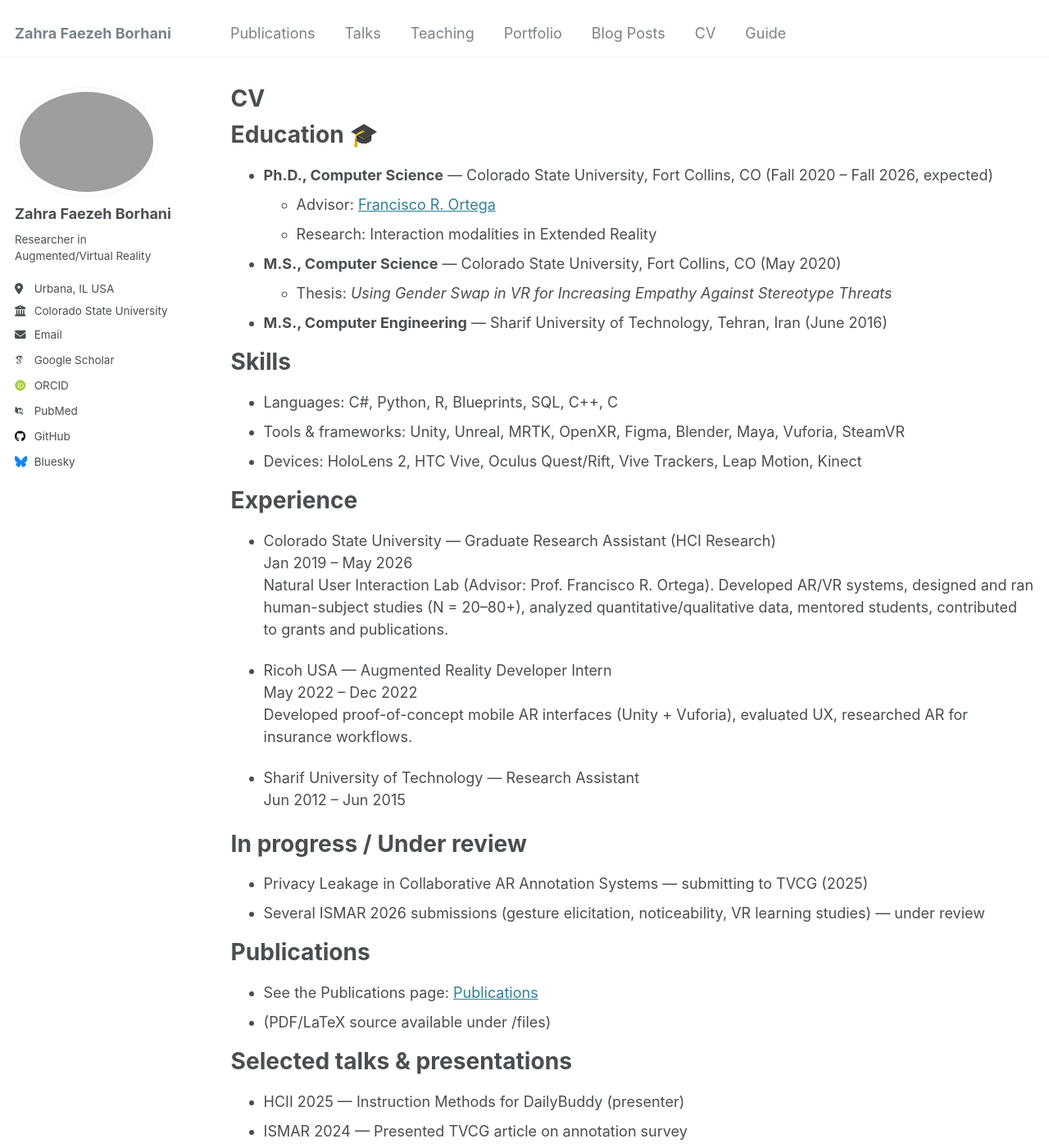
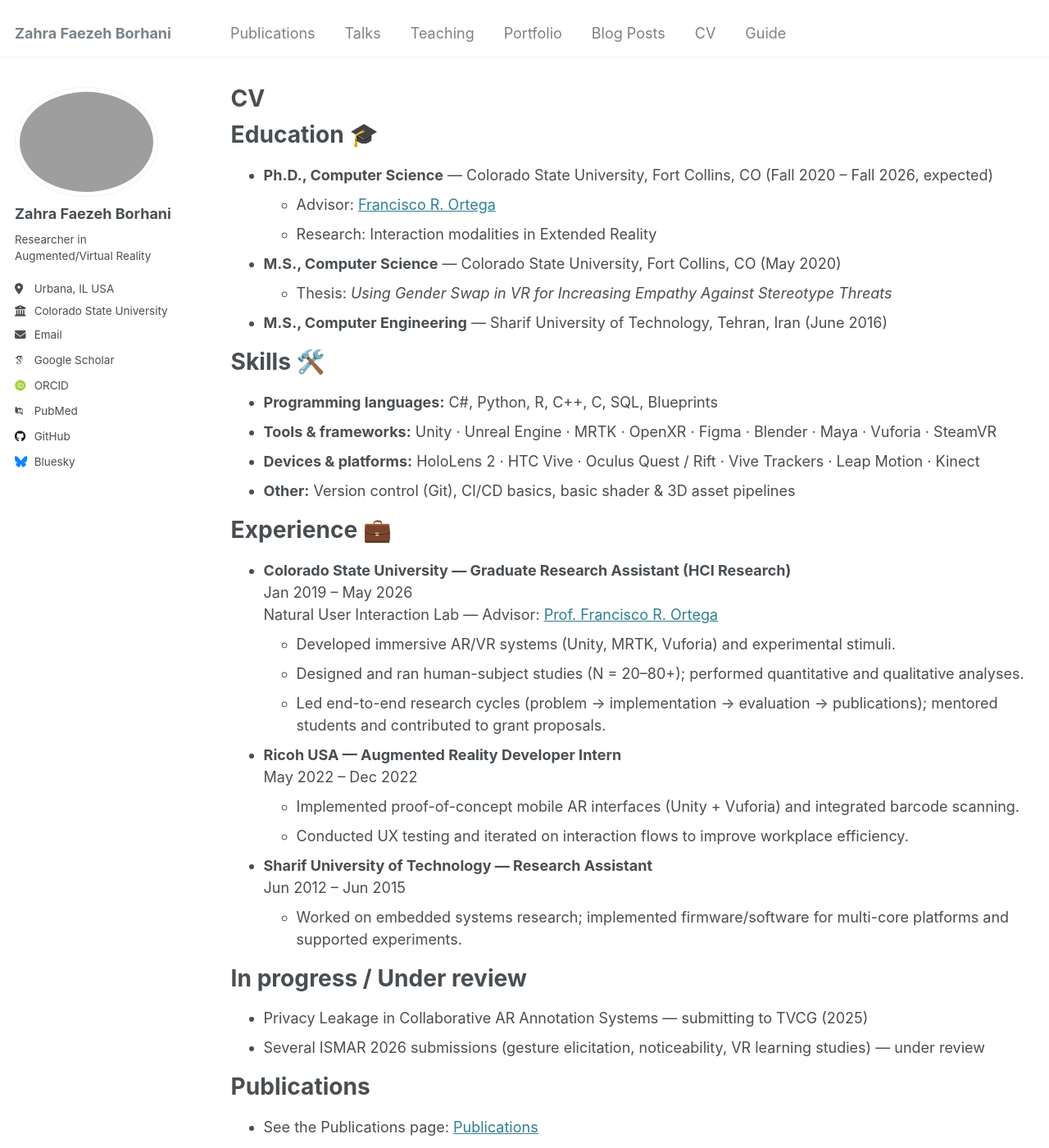
Before and after one commit to faezehborhani/faezehborhani.github.io, a Jekyll site: the page built from _pages/cv.md, in a window 1280 px wide and 1400 px high. Shown: the whole window at 82% size. Built offline with Jekyll 4.4.1, drawn with Linux system fonts in a browser that asks for light colours; some web fonts are replaced.

Commit message:
changes4

```diff
--- a/_pages/cv.md
+++ b/_pages/cv.md
@@ -21,24 +21,32 @@ Education 🎓
 
 - **M.S., Computer Engineering** — Sharif University of Technology, Tehran, Iran (June 2016)
 
-Skills
+Skills 🛠️
 ======
-- Languages: C#, Python, R, Blueprints, SQL, C++, C
-- Tools & frameworks: Unity, Unreal, MRTK, OpenXR, Figma, Blender, Maya, Vuforia, SteamVR
-- Devices: HoloLens 2, HTC Vive, Oculus Quest/Rift, Vive Trackers, Leap Motion, Kinect
+- **Programming languages:** C#, Python, R, C++, C, SQL, Blueprints
+- **Tools & frameworks:** Unity · Unreal Engine · MRTK · OpenXR · Figma · Blender · Maya · Vuforia · SteamVR
+- **Devices & platforms:** HoloLens 2 · HTC Vive · Oculus Quest / Rift · Vive Trackers · Leap Motion · Kinect
+- **Other:** Version control (Git), CI/CD basics, basic shader & 3D asset pipelines
 
-Experience
+
+Experience 💼
 ======
-- Colorado State University — Graduate Research Assistant (HCI Research)
+- **Colorado State University — Graduate Research Assistant (HCI Research)**
   Jan 2019 – May 2026
-  Natural User Interaction Lab (Advisor: Prof. Francisco R. Ortega). Developed AR/VR systems, designed and ran human-subject studies (N = 20–80+), analyzed quantitative/qualitative data, mentored students, contributed to grants and publications.
+  Natural User Interaction Lab — Advisor: [Prof. Francisco R. Ortega](https://scholar.google.com/citations?user=AuBa0OAAAAAJ&hl=en)
+  - Developed immersive AR/VR systems (Unity, MRTK, Vuforia) and experimental stimuli.
+  - Designed and ran human-subject studies (N = 20–80+); performed quantitative and qualitative analyses.
+  - Led end-to-end research cycles (problem → implementation → evaluation → publications); mentored students and contributed to grant proposals.
 
-- Ricoh USA — Augmented Reality Developer Intern
+- **Ricoh USA — Augmented Reality Developer Intern**
   May 2022 – Dec 2022
-  Developed proof-of-concept mobile AR interfaces (Unity + Vuforia), evaluated UX, researched AR for insurance workflows.
+  - Implemented proof-of-concept mobile AR interfaces (Unity + Vuforia) and integrated barcode scanning.
+  - Conducted UX testing and iterated on interaction flows to improve workplace efficiency.
 
-- Sharif University of Technology — Research Assistant
+- **Sharif University of Technology — Research Assistant**
   Jun 2012 – Jun 2015
+  - Worked on embedded systems research; implemented firmware/software for multi-core platforms and supported experiments.
+
 
 In progress / Under review
 ======
```
